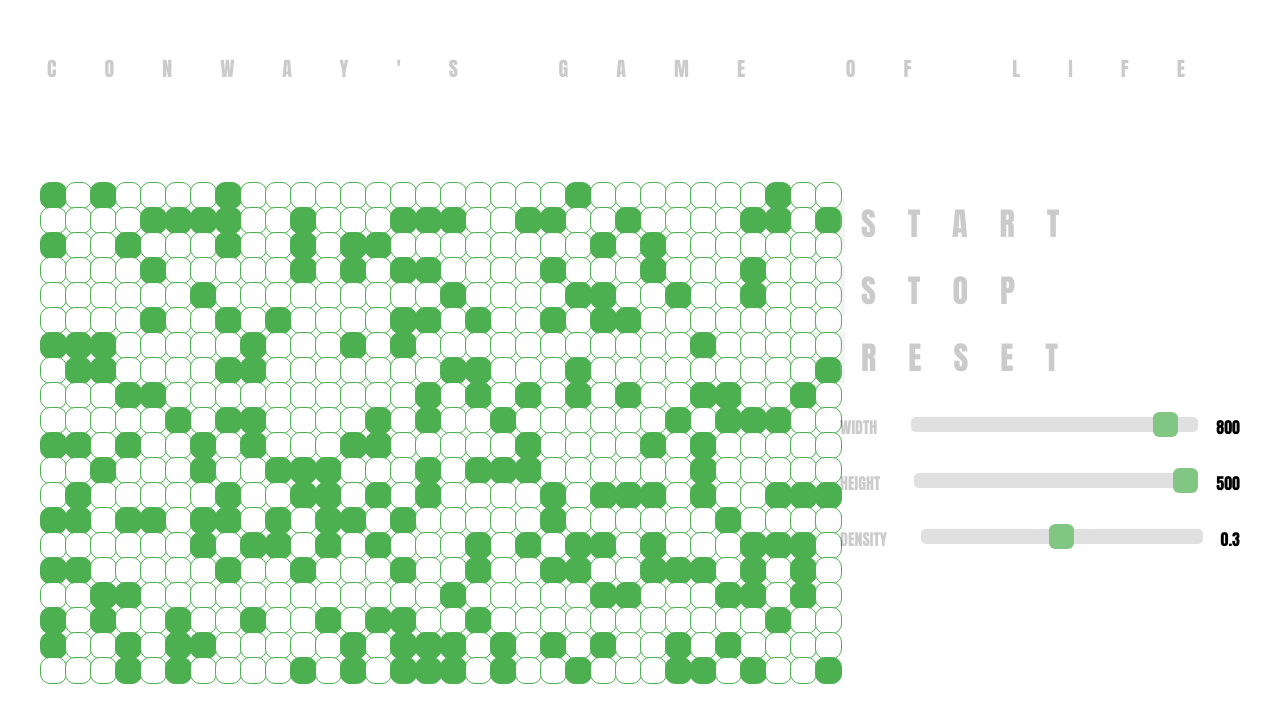
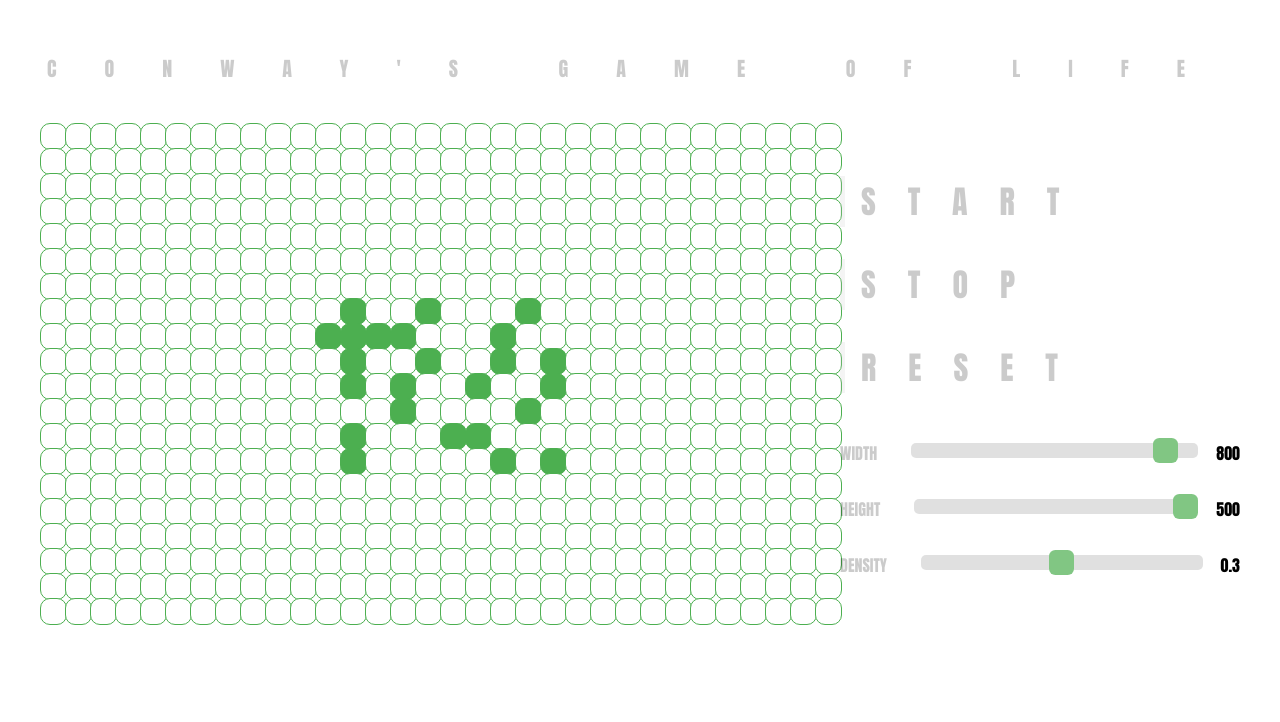
Before and after one commit to schwuchow/game-of-life, a React app: page / in a window 1280 px wide. Shown: the top 722 px of the page. Built offline with nearby package versions, Linux system fonts and the light colour scheme; the HTML template or start-up script is replaced by a standard one.

Commit message:
make stop btn work through cancel callback fn, render alive cells in the center

```diff
--- a/src/app/App.scss
+++ b/src/app/App.scss
@@ -1,7 +1,7 @@
 .app {
     display: grid;
     grid-template-columns: 1fr 1fr 1fr;
-    grid-template-rows: 1fr 3fr;
+    grid-template-rows: 1fr 7fr;
     grid-template-areas:
         "title title title"
         "cellboard cellboard settings";
--- a/src/app/components/Button.scss
+++ b/src/app/components/Button.scss
@@ -9,7 +9,7 @@
     transition: opacity .4s, transform .2s;
     opacity: 0.2;
     border-left: 5px solid rgba(0,0,0,.2);
-    margin-top: 1rem;
+    margin: 1rem 0;
     padding-left: 1rem;
 
     &:hover {
--- a/src/app/components/Cell.scss
+++ /dev/null
@@ -1,5 +0,0 @@
-.cell {
-    &:hover {
-        opacity: 0.7;
-    }
-}
--- a/src/app/components/Cell.tsx
+++ b/src/app/components/Cell.tsx
@@ -25,9 +25,8 @@ const Cell: React.FC<CellProps> = (props) => {
         return (props.curState === 1)? '#4CAF50': 'white';
     }
 
-
     return(
-        <div style={cellStyle} className="cell"></div>
+        <div style={cellStyle}></div>
     );
 }
 
--- a/src/app/components/Cellboard.tsx
+++ b/src/app/components/Cellboard.tsx
@@ -12,6 +12,7 @@ interface CellType {
 
 const Cellboard: React.FC = () => {
     const {state, setState} = useContext(CellContext);
+    let frame: number;
 
     useEffect(() => {
         initializeCellState();
@@ -26,8 +27,11 @@ const Cellboard: React.FC = () => {
     }, [state.density]);
 
     useEffect(() => {
-        // generate();
-    });
+        if (state.shouldRun) {
+            generate();
+        }
+        return() => window.cancelAnimationFrame(frame);
+    }, [state.shouldRun]);
 
     const resize = () => {
         initializeCellState();
@@ -45,10 +49,7 @@ const Cellboard: React.FC = () => {
         for (let i = 0; i < rows; i++) {
             startCells[i] = [];
             for (let j = 0; j < columns; j++) {
-                // let random = Math.round(Math.random());
-                let random = Math.random();
-                if (random > state.density) random = 0
-                else {random = 1}
+                let random = calculateRandom(i, j, rows, columns);
                 let cell: CellType = {
                     y: state.cellSize*i,
                     x: state.cellSize*j,
@@ -58,16 +59,15 @@ const Cellboard: React.FC = () => {
                 startCells[i][j] = cell;
             }
         }
-        setState({ ...state, cells: startCells});
+        setState({ ...state, cells: startCells });
     }
 
-    const renderCells = () => {
-        return state.cells.map((row:CellType[]) => {
-            let columns = row.map(({x, y, size, curState}, idx) => {
-                return <Cell key={idx} x={x} y={y} size={size} curState={curState} />
-            });
-            return columns;
-        })
+    const calculateRandom = (i: number, j: number, rows: number, columns: number) => {
+        return (
+            Math.random() > state.density
+            || !(i > rows/3 && i < rows*2/3)
+            || !(j > columns/3 && j < columns*2/3)
+            )? 0 : 1;
     }
 
     const generate = () => {
@@ -86,10 +86,8 @@ const Cellboard: React.FC = () => {
                 }
             }
 
-            if (state.shouldRun) {
-                setState({ cells: newCells });
-                window.requestAnimationFrame(generate);
-            }
+            setState({ ...state, cells: newCells });
+            frame = window.requestAnimationFrame(generate);
         }
     }
 
@@ -119,6 +117,15 @@ const Cellboard: React.FC = () => {
         else {} // STASIS: stays alive / dead
     }
 
+    const renderCells = () => {
+        return state.cells.map((row:CellType[]) => {
+            let columns = row.map(({x, y, size, curState}, idx) => {
+                return <Cell key={idx} x={x} y={y} size={size} curState={curState} />
+            });
+            return columns;
+        })
+    }
+
     return(
         <div className="cellboard">
             {renderCells()}
--- a/src/app/components/Settings.tsx
+++ b/src/app/components/Settings.tsx
@@ -5,7 +5,7 @@ import './Settings.scss';
 import { CellContext } from './CellContext';
 
 const Settings: React.FC = () => {
-    const {state, setState} = React.useContext(CellContext);
+    const {state} = React.useContext(CellContext);
 
     return (
         <div className="settings">
```
